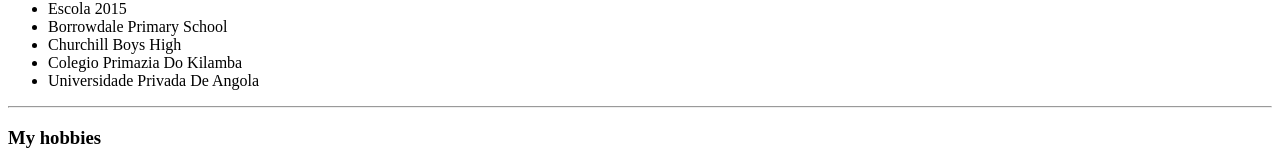
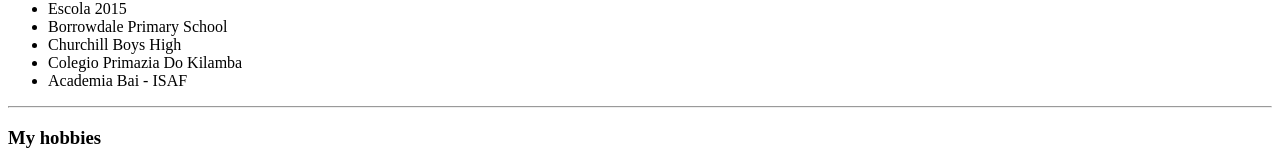
Before and after one commit to Gustavo-Alex-AC/cv, a plain HTML site: page index.html in a window 1280 px wide. Shown: the part 273-435 px from the top of the page. Drawn offline with Linux system fonts and the light colour scheme.

Commit message:
Update index.html

```diff
--- a/index.html
+++ b/index.html
@@ -21,7 +21,7 @@
      <li>Borrowdale Primary School</li>
      <li>Churchill Boys High</li>
      <li>Colegio Primazia Do Kilamba</li>
-     <li>Universidade Privada De Angola</li>
+     <li>Academia Bai - ISAF</li>
    </ul>
    <hr>
    <h3>My hobbies</h3>
```
